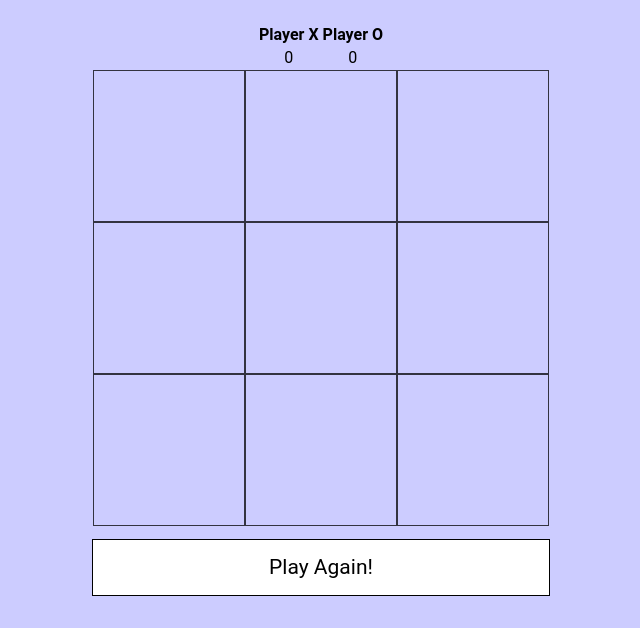
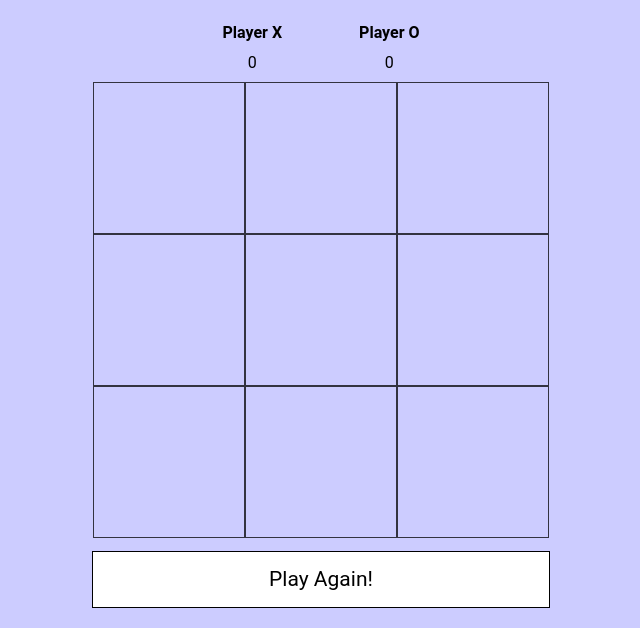
Before and after one commit to JunJun435/pset-8, a plain HTML site: page index.html in a window 1280 px wide. Shown: the part 216-844 px from the top of the page, without its empty margins (319-959 px from the left). Drawn offline with Linux system fonts and the light colour scheme.

Commit message:
border and padding

```diff
--- a/css/styles.css
+++ b/css/styles.css
@@ -85,3 +85,12 @@ h2 {
   background-color: black;
   color: white;
   cursor: pointer;
+}
+
+table {
+  border-collapse: separate;
+  border-spacing: 75px 0;
+}
+
+td {
+  padding: 10px 0;
```
